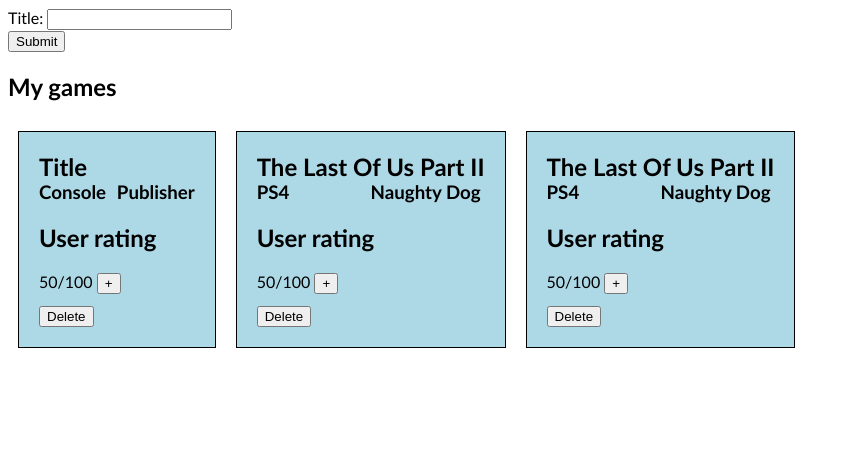
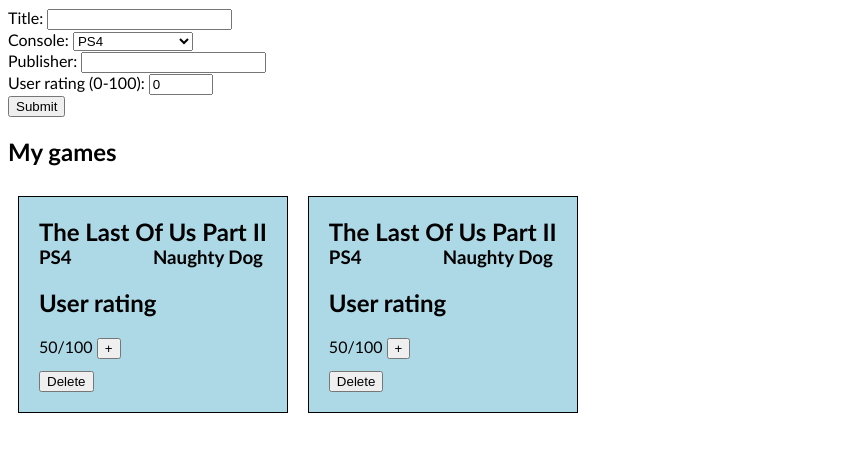
Before and after one commit to JnnyRdng/js_games_list, a plain HTML site: page index.html in a window 1280 px wide. Shown: the whole page, without its empty margins (0-850 px from the left). Drawn offline with Linux system fonts and the light colour scheme.

Commit message:
written form and taken out template

```diff
--- a/index.html
+++ b/index.html
@@ -15,24 +15,29 @@
       <label for="title">Title:</label>
       <input type="text" name="title" id="title" required />
     </div>
+    <div class="form-item">
+      <label for="console">Console:</label>
+      <select id="console" name="console">
+        <option value="PS4">PS4</option>
+        <option value="XBox One">XBox One</option>
+        <option value="Nintendo Switch">Nintendo Switch</option>
+        <option value="Sega Megadrive">Sega Megadrive</option>
+      </select>
+    </div>
+    <div class="form-item">
+      <label for="publisher">Publisher:</label>
+      <input type="text" name="publisher" id="publisher" required />
+    </div>
+    <div class="form-item">
+      <label for="rating">User rating (0-100):</label>
+      <input type="number" min="0" max="100" name="rating" id="rating" value="0" required />
+    </div>
     <input type="submit" id="submit-btn" />
   </form>
 </body>
 <h2>My games</h2>
 <ul>
-  <!-- temp li item for planning-->
-  <li>
-    <hgroup>
-      <h2 class="title">Title</h2>
-      <h3 class="console">Console</h3>
-      <h3 class="publisher">Publisher</h3>
-    </hgroup>
-    <main>
-      <h2>User rating</h2>
-      <span class="user-rating">50</span><span>/100 <input type="button" class="increase-rating" value="+" /></span>
-    </main>
-    <footer><input type="button" class="delete-single" value="Delete" /></footer>
-  </li>
+
 </ul>
 
 </html>
```
